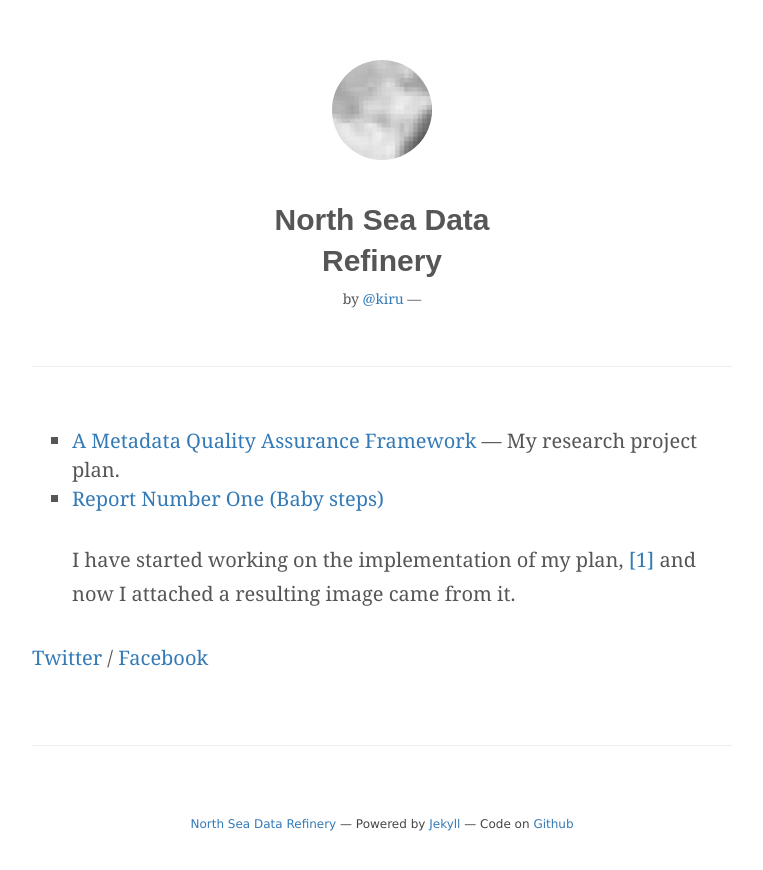
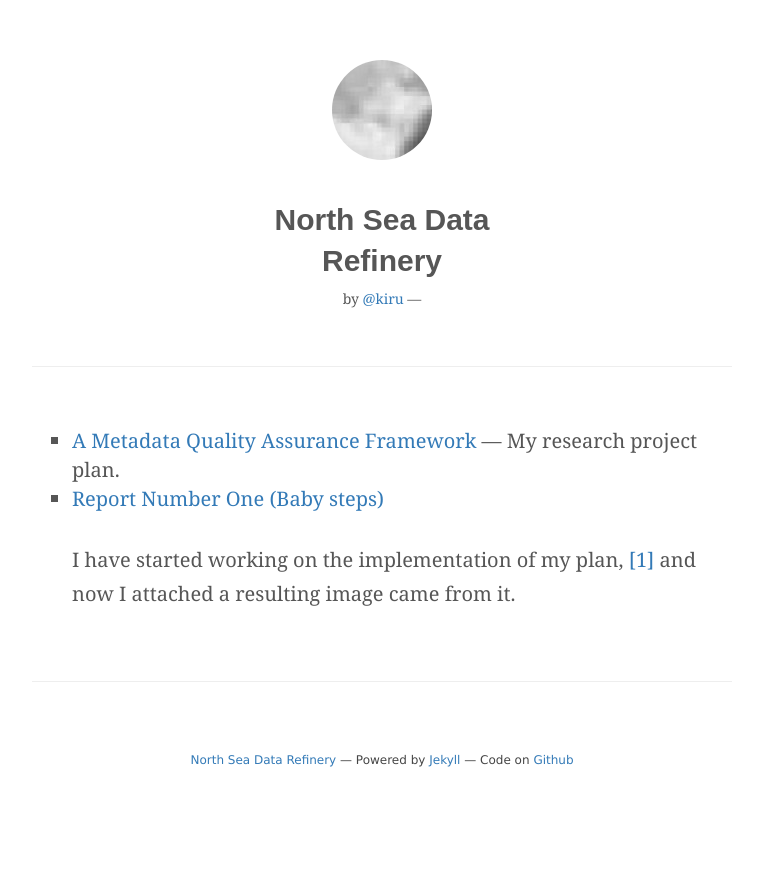
Before and after one commit to pkiraly/pkiraly.github.io, a Jekyll site: the page built from index.html, in a window 1280 px wide. Shown: the top 870 px of the page, without its empty margins (258-1021 px from the left). Built offline with Jekyll 4.4.1, drawn with Linux system fonts in a browser that asks for light colours; nearby versions of some CDN libraries; some web fonts are replaced; the list of posts is cut into pages by our own code.

Commit message:
Change layout.

```diff
--- a/_layouts/post.html
+++ b/_layouts/post.html
@@ -14,10 +14,6 @@ layout: default
             <div class='post-content'>
                 <article>
                     {{ content }}
-                    <p>
-                        <a href="https://twitter.com/intent/tweet?text={{ page.title }}&amp;url={{ site.url }}{{ page.url }}&amp;via={{ site.twitter_username }}&amp;related={{ site.twitter_username }}" rel="nofollow" target="_blank" title="Share on Twitter">Twitter</a> /
-                        <a href="https://facebook.com/sharer.php?u={{ site.url }}{{ page.url }}" rel="nofollow" target="_blank" title="Share on Facebook">Facebook</a>
-                    </p>
                 </article>
             </div>
         </section>
```
